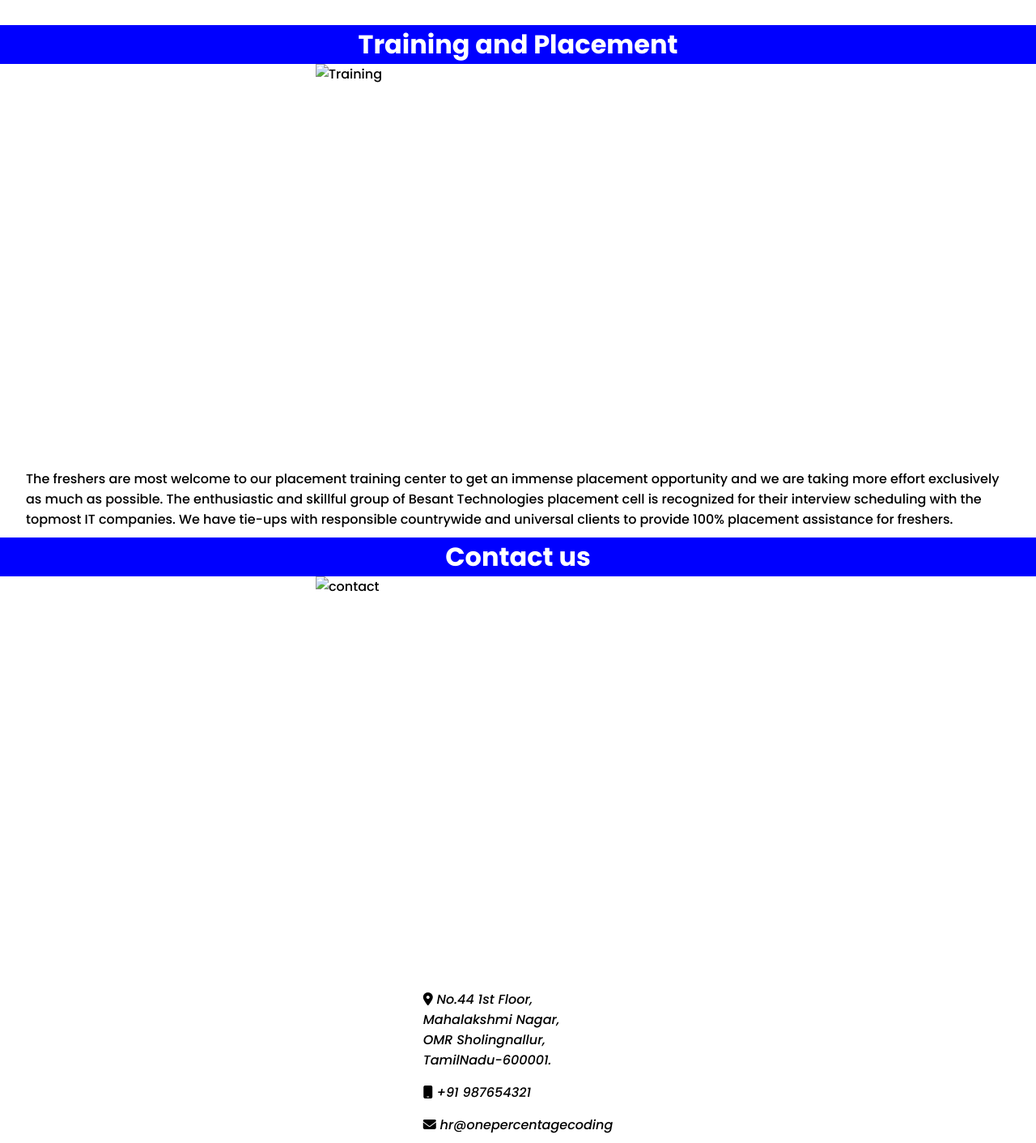
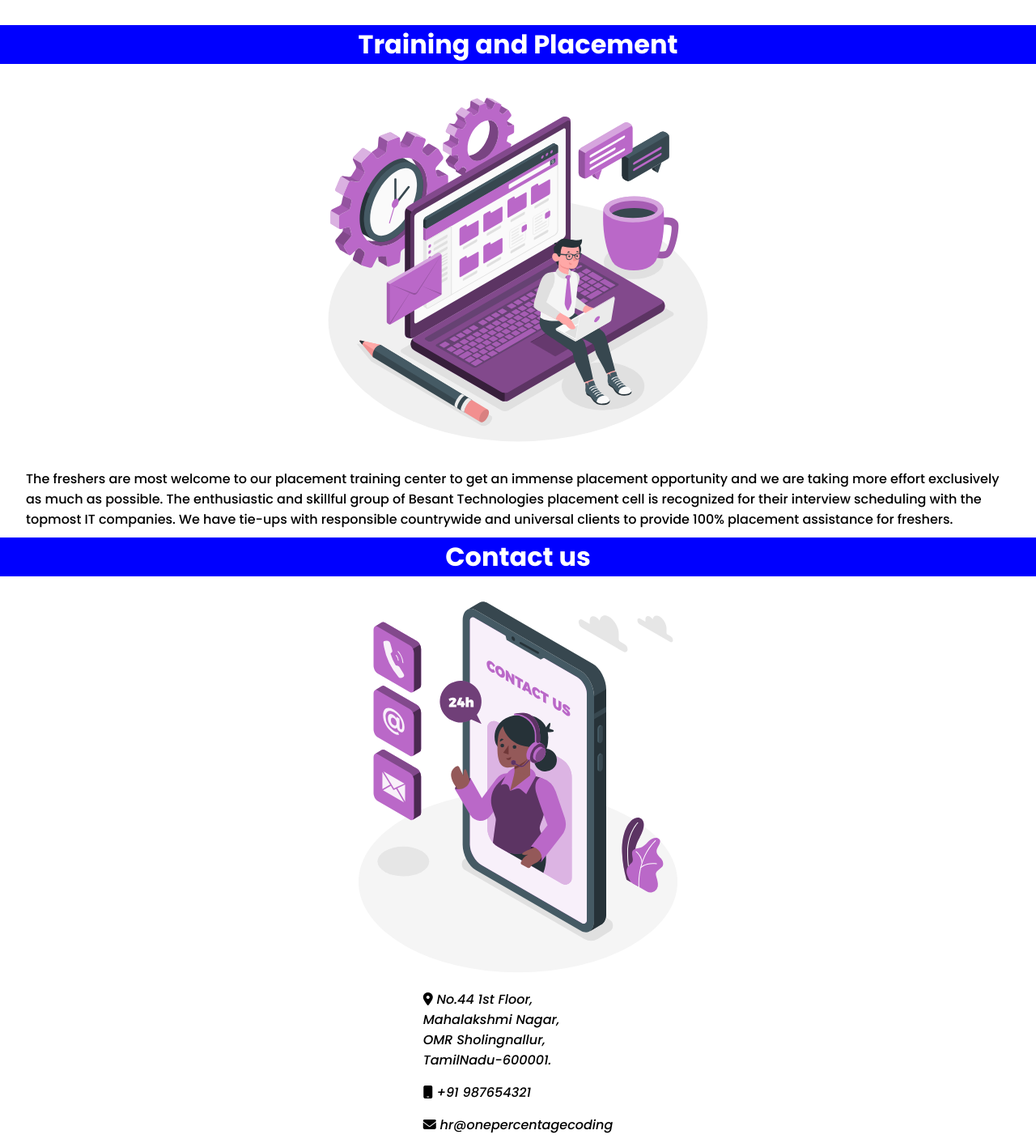
Before and after one commit to Deepan7010/coding, a plain HTML site: page index.html in a window 1280 px wide. Shown: the part 1802-3214 px from the top of the page at 81% size. Drawn offline with Linux system fonts and the light colour scheme; the site is published under a folder, as on GitHub Pages, so addresses that start at the root find nothing.

Commit message:
update images

```diff
--- a/index.html
+++ b/index.html
@@ -126,7 +126,7 @@
     <div class="service" id="service">
       <h1>Training and Placement</h1>
       <div class="head">
-        <img src="/work.svg" alt="Training" class="image" />
+        <img src="./work.svg" alt="Training" class="image" />
         <p style="margin-bottom: 10px">
           The freshers are most welcome to our placement training center to get
           an immense placement opportunity and we are taking more effort
@@ -143,7 +143,7 @@
     <div>
       <div class="contact" id="contact">
         <h1>Contact us</h1>
-        <img src="/Contact us-amico.svg" alt="contact" class="image" />
+        <img src="./Contact us-amico.svg" alt="contact" class="image" />
         <address>
           <p>
             <i class="fa-solid fa-location-dot"></i>
```
